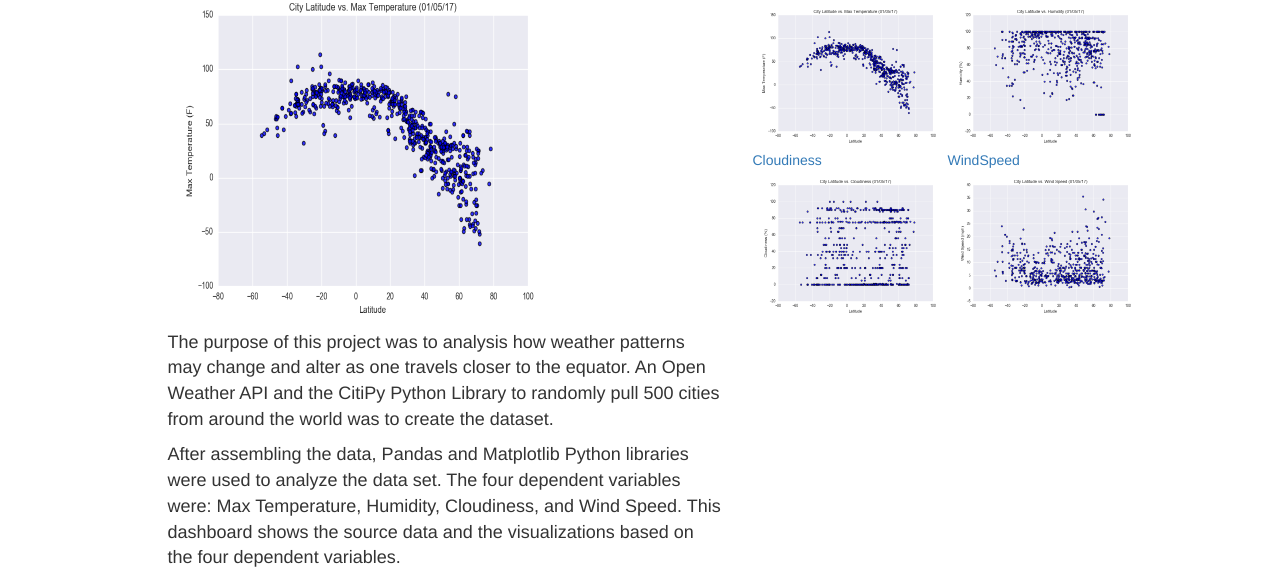
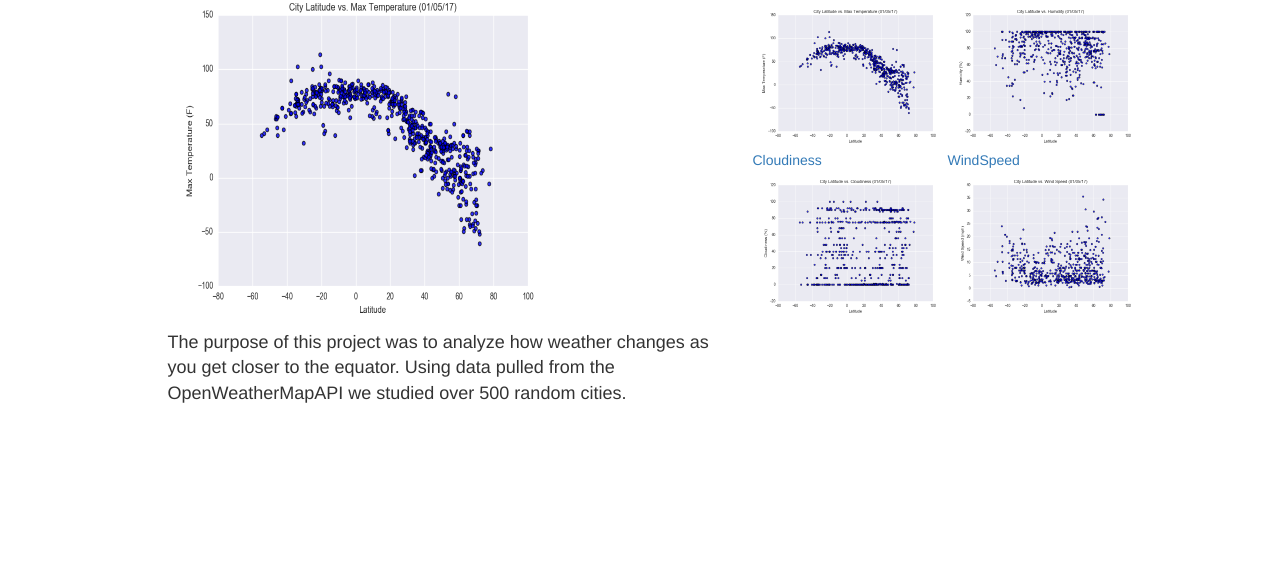
Before and after one commit to johncosta313/Web-Design-Challenge, a plain HTML site: page WebVisualizations/Visualizations/index.html in a window 1280 px wide. Shown: the part 212-800 px from the top of the page. Drawn offline with nearby package versions, Linux system fonts and the light colour scheme.

Commit message:
final code

```diff
--- a/WebVisualizations/Visualizations/index.html
+++ b/WebVisualizations/Visualizations/index.html
@@ -40,62 +40,13 @@
           </div> <!--navbar-nav navbar-right-->
         </div> <!--container-fluid-->
       </nav>
-		<!-- <nav class="navbar navbar-default">
-				<div class="container-fluid">
-
-				  <div class="navbar-header">
-					<button type="button" class="navbar-toggle collapsed" data-toggle="collapse" data-target="#bs-example-navbar-collapse-1" aria-expanded="false">
-					  <span class="sr-only">Toggle navigation</span>
-					  <span class="icon-bar"></span>
-					  <span class="icon-bar"></span>
-					  <span class="icon-bar"></span>
-					</button>
-					<a class="navbar-brand" href="Landing.html">Latitude</a>
-				  </div>
-
-
-				  <div class="collapse navbar-collapse" id="bs-example-navbar-collapse-1">
-					<ul class="navbar-nav ml-auto">
-						<li class="nav-item dropdown show">
-						<a class="nav-link dropdown-toggle" href="#" id="dropdown01" data-toggle="dropdown" aria-haspopup="true" aria-expanded="true">Plots</a>
-						<div class="dropdown-menu show" aria-labelledby="dropdown01">
-						  <a class="dropdown-item" href="Max Temp.html">Max Temperature</a>
-						  <a class="dropdown-item" href="Humidity.html">Humidity</a>
-						  <a class="dropdown-item" href="Cloudiness.html">Cloudiness</a>
-						  <a class="dropdown-item" href="Wind Speed.html.html">Wind Speed</a>
-						</div>
-					  </li>
-					  <li class="nav-item active">
-						<a class="nav-link" href="comparsion.html">Comparsion</a>
-					  </li>
-					  <li class="nav-item">
-						<a class="nav-link" href="data.html">Data</a> -->
-
-						<!-- <ul class="nav navbar-nav navbar-right"></ul>
-								<a href="#" class="dropdown-toggle" data-toggle="dropdown" role="button" aria-haspopup="true" aria-expanded="false">Plots <span class="caret"></span></a>
-								<li class="dropdown"></li>
-								<li><a href="Comparisons.html">Comparisons</a></li>
-							  <li><a href="Data.html">Data</a></li>
-								<ul class="dropdown-menu">
-								  <li><a href="Max Temp.html">Max Temperature</a></li>
-								  <li><a href="Humidity.html">Humidity</a></li>
-								  <li><a href="Cloudiness.html">Cloudiness</a></li>
-								  <li role="separator" class="divider"></li>
-								  <li><a href="Wind Speed.html">Wind Speed</a></li> -->
-					 <!--  </li>
-					</ul>
-				  </div>
-				</div>
-			  </nav> -->
-
 			  <div class="container">
 				  <div class="row">
 				   <div class="col-md-1"></div>
 					 <div class="col-md-6">
 					<h1>Summary</h1>
 					  <img src="../Assets/images/Max Temp.png" width="400" height="350">
-					  <p>The purpose of this project was to analysis how weather patterns may change and alter as one travels closer to the equator. An Open Weather API and the CitiPy Python Library to randomly pull 500 cities from around the world was to create the dataset. </p>
-					  <p>After assembling the data, Pandas and Matplotlib Python libraries were used to analyze the data set. The four dependent variables were: Max Temperature, Humidity, Cloudiness, and Wind Speed. This dashboard shows the source data and the visualizations based on the four dependent variables.</p>
+					  <p>The purpose of this project was to analyze how weather changes as you get closer to the equator. Using data pulled from the OpenWeatherMapAPI we studied over 500 random cities.</p>
 				   </div>
 					 <div class="col-md-4 sidebar">
 					  <div class="row">
```
